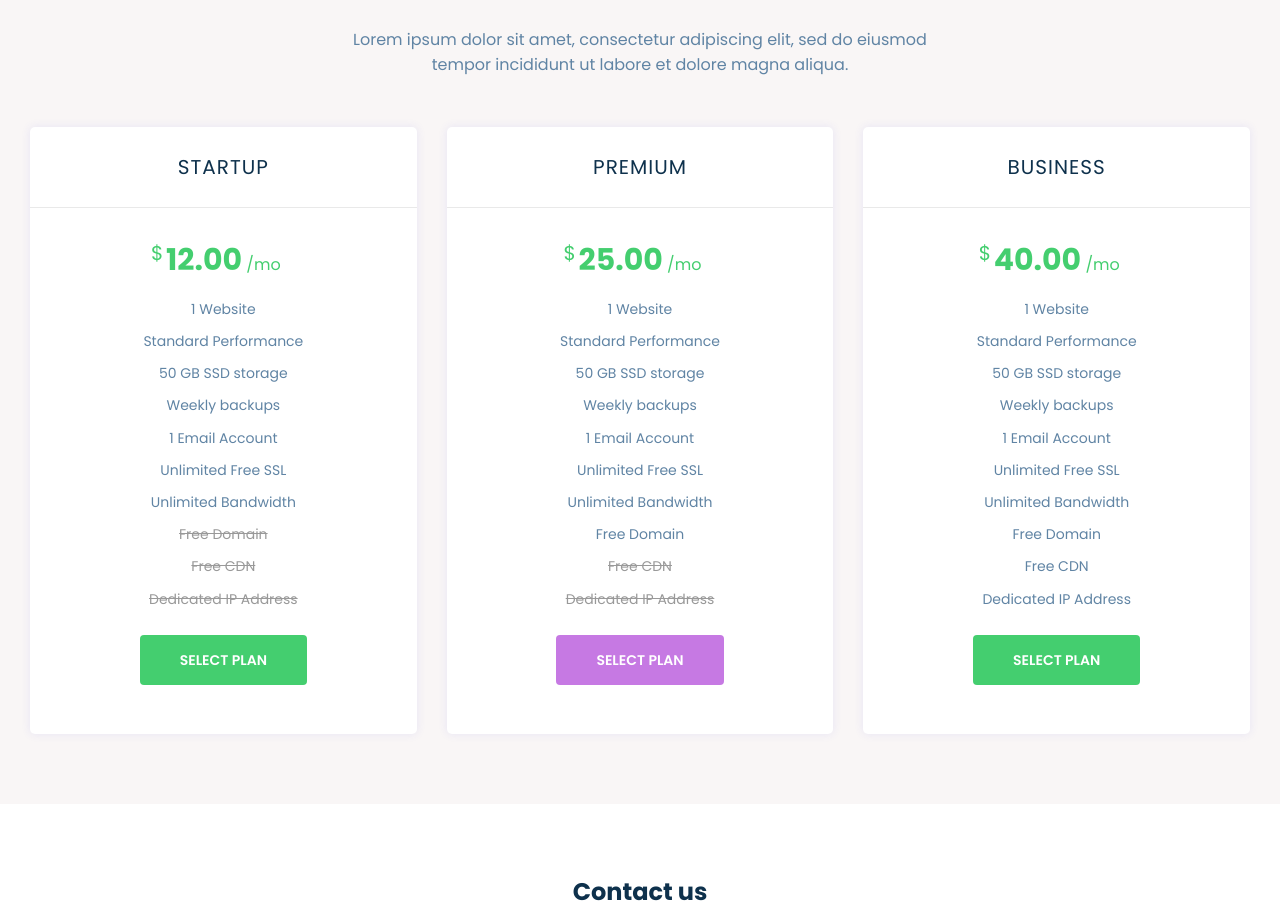
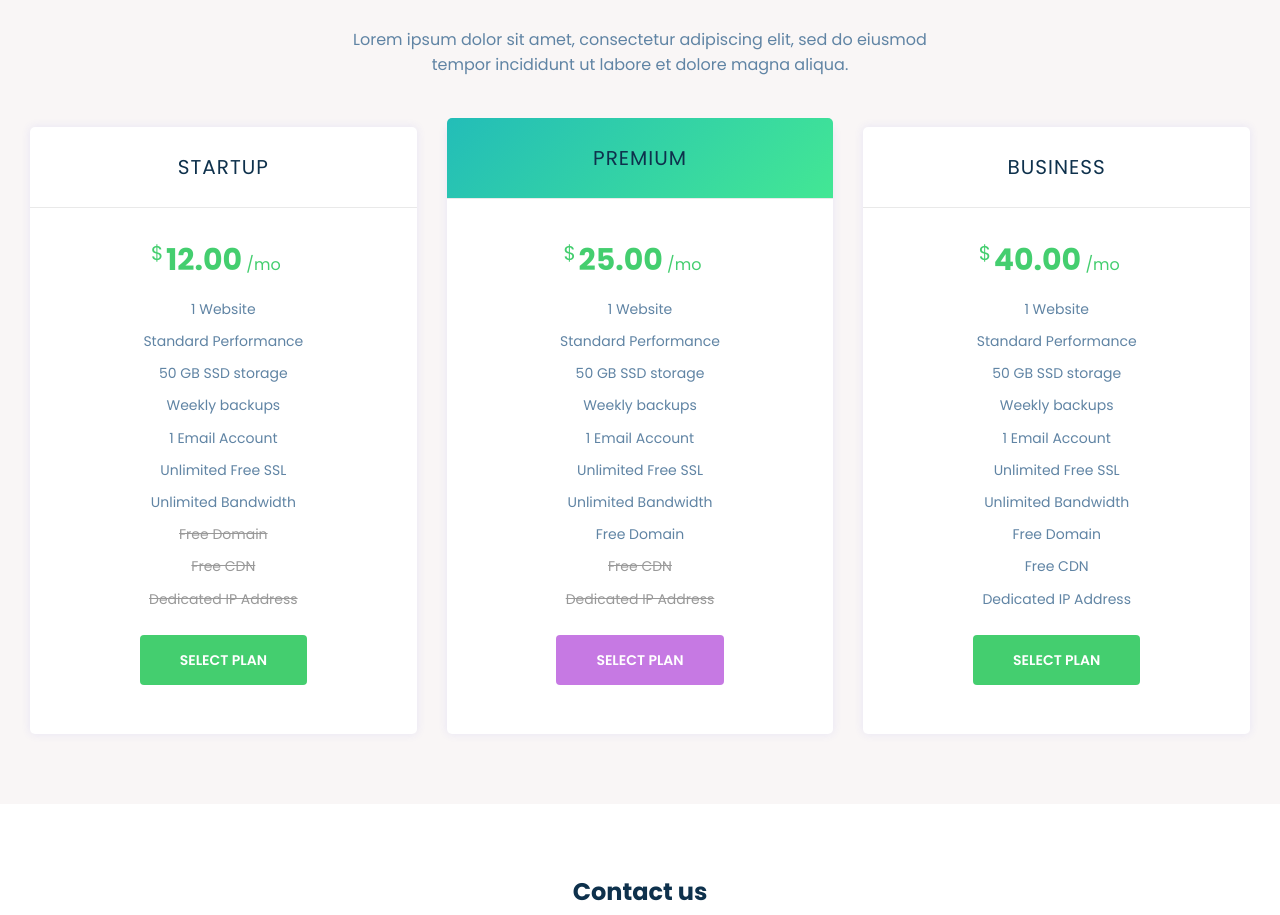
Before and after one commit to AssadullahADELYAR/techup, a plain HTML site: page index.html in a window 1280 px wide. Shown: the part 4514-5429 px from the top of the page. Drawn offline with nearby package versions, Linux system fonts and the light colour scheme.

Commit message:
Update style.css

```diff
--- a/css/style.css
+++ b/css/style.css
@@ -26,6 +26,11 @@ body {
 
 ion-icon {
   font-size: 4rem;
+}
+.selected {
+  background: linear-gradient(135deg, #23bdb8, #43e794);
+  border-radius: 5px 5px 0 0;
+  transform: translateY(-9px);
 }
 
 /* ------------------- SECTION HEADER----------------- */
```
